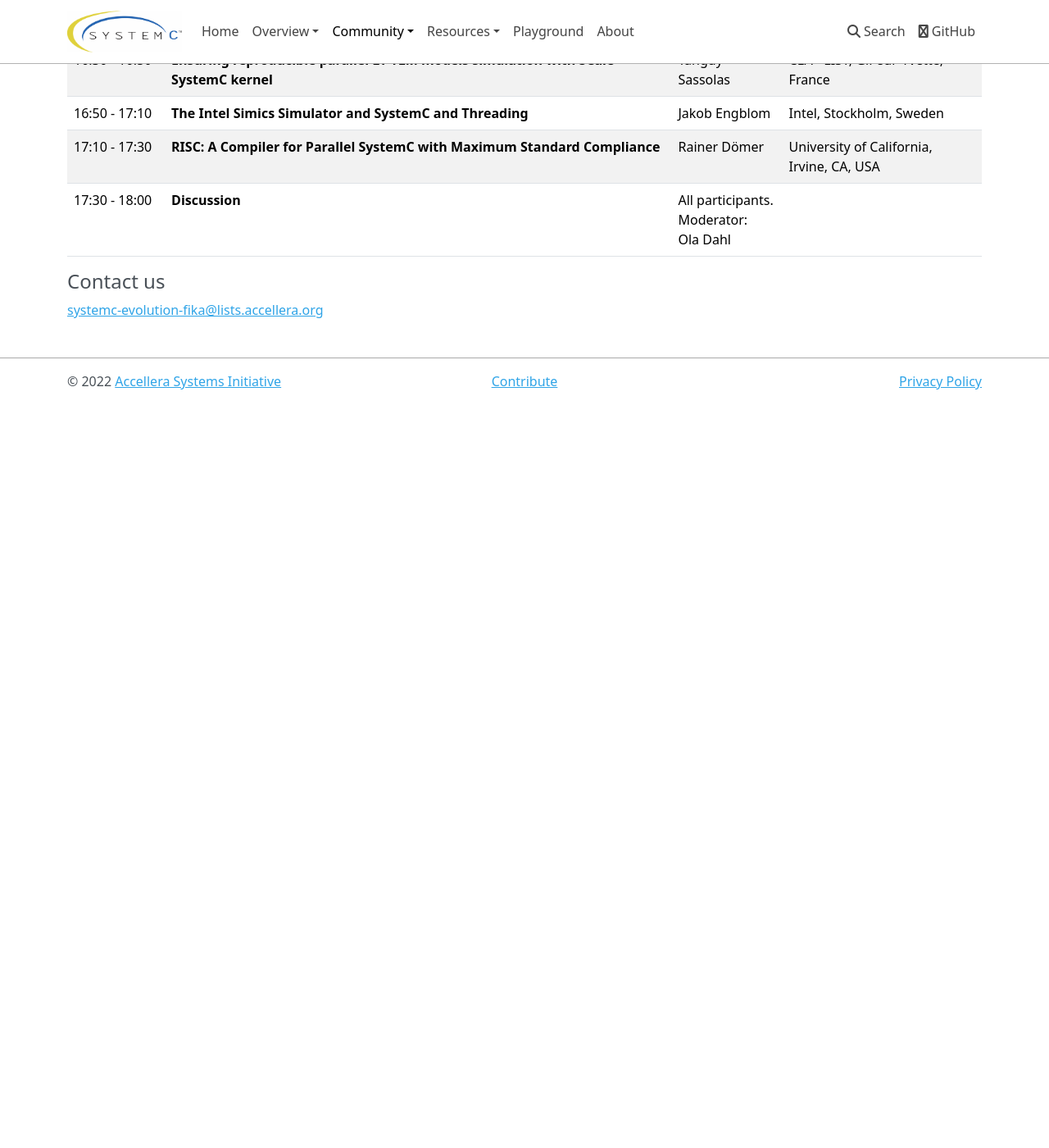
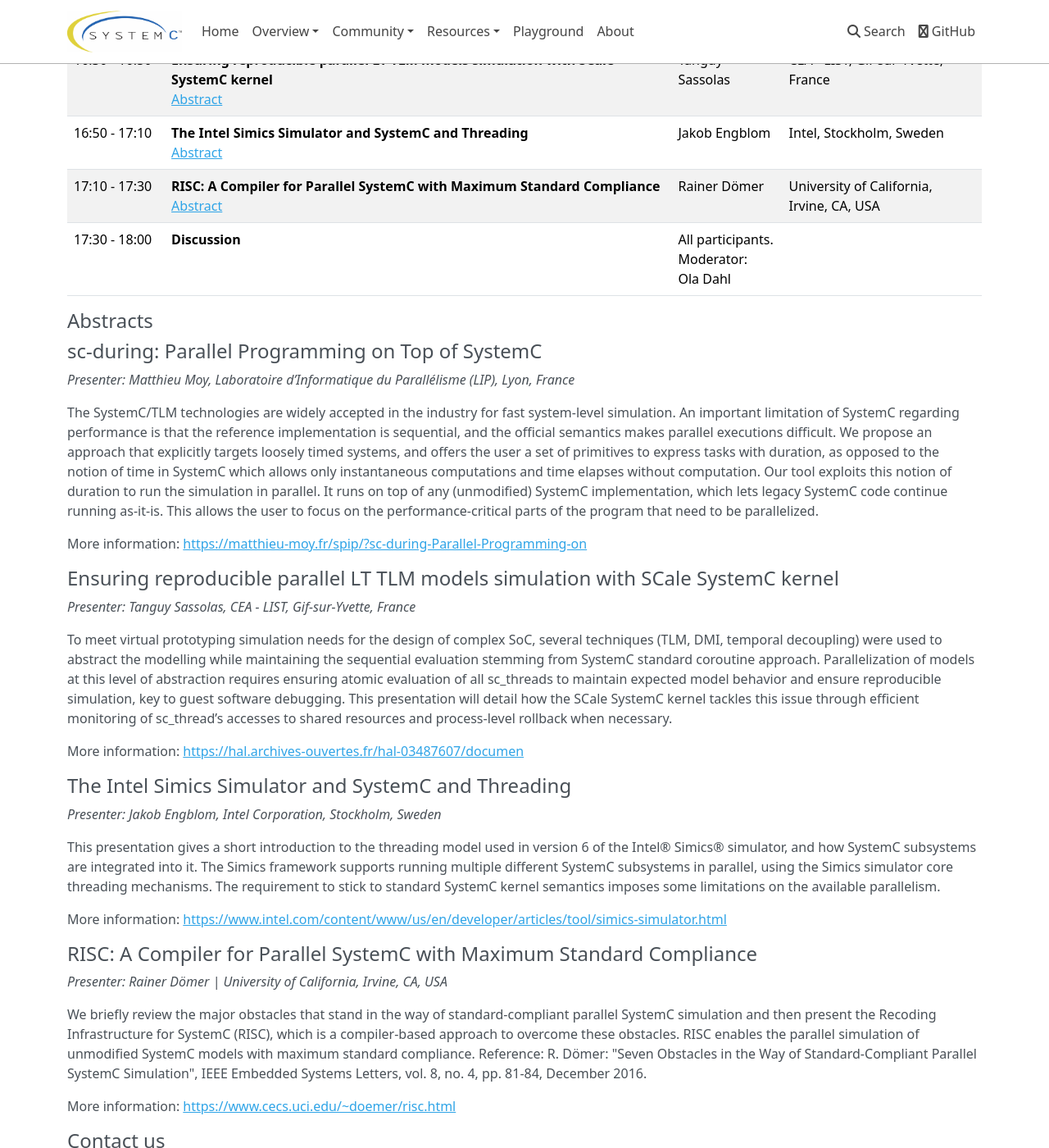
Before and after one commit to accellera-official/systemc.org, an MkDocs documentation site: the page built from docs/events/scef202204.md, in a window 1280 px wide and 1400 px high, scrolled down 913 px. Shown: the whole window at 82% size. Built offline with MkDocs 1.6.1, drawn with Linux system fonts in a browser that asks for light colours; nearby versions of some CDN libraries; before the commit the page ends 1400 px from its top, so only the background shows below that.

Commit message:
added abstracts for Fika

```diff
--- a/docs/events/scef202204.md
+++ b/docs/events/scef202204.md
@@ -34,11 +34,51 @@
 | Time (CEST)&nbsp;&nbsp;&nbsp;&nbsp; | Title | Presenter(s) | Affiliation(s) |
 | ------------- | ---------------- | ---------------- | ---------------- |
 | 16:00 - 16:10 | **Introduction** | Ola Dahl | Ericsson, Stockholm, Sweden |
-| 16:10 - 16:30 | **sc-during: Parallel Programming on Top of SystemC** | Matthieu Moy | Laboratoire d’Informatique<br>du Parallélisme (LIP),<br> Lyon, France |
-| 16:30 - 16:50 | **Ensuring reproducible parallel LT TLM models simulation with SCale SystemC kernel** | Tanguy Sassolas  | CEA - LIST, Gif-sur-Yvette, France |
-| 16:50 - 17:10 | **The Intel Simics Simulator and SystemC and Threading** | Jakob Engblom | Intel, Stockholm, Sweden  |
-| 17:10 - 17:30 | **RISC: A Compiler for Parallel SystemC with Maximum Standard Compliance** | Rainer Dömer | University of California,<br> Irvine, CA, USA |
+| 16:10 - 16:30 | **sc-during: Parallel Programming on Top of SystemC**<br>[Abstract](#sc-during-parallel-programming-on-top-of-systemc) | Matthieu Moy | Laboratoire d’Informatique<br>du Parallélisme (LIP),<br> Lyon, France |
+| 16:30 - 16:50 | **Ensuring reproducible parallel LT TLM models simulation with SCale SystemC kernel**<br>[Abstract](#ensuring-reproducible-parallel-lt-tlm-models-simulation-with-scale-systemc-kernel) | Tanguy Sassolas  | CEA - LIST, Gif-sur-Yvette, France |
+| 16:50 - 17:10 | **The Intel Simics Simulator and SystemC and Threading**<br>[Abstract](#the-intel-simics-simulator-and-systemc-and-threading) | Jakob Engblom | Intel, Stockholm, Sweden  |
+| 17:10 - 17:30 | **RISC: A Compiler for Parallel SystemC with Maximum Standard Compliance**<br>[Abstract](#risc-a-compiler-for-parallel-systemc-with-maximum-standard-compliance) | Rainer Dömer | University of California,<br> Irvine, CA, USA |
 | 17:30 - 18:00 | **Discussion** | All participants.<br>Moderator:<br>Ola Dahl  |
+
+## Abstracts
+
+## sc-during: Parallel Programming on Top of SystemC
+
+*Presenter: Matthieu Moy, Laboratoire d’Informatique du Parallélisme (LIP), Lyon, France*
+
+The SystemC/TLM technologies are widely accepted in the industry for fast system-level simulation. An important limitation of SystemC regarding performance is that the reference implementation is sequential, and the official semantics makes parallel executions difficult.
+We propose an approach that explicitly targets loosely timed systems, and offers the user a set of primitives to express tasks with duration, as opposed to the notion of time in SystemC which allows only instantaneous computations and time elapses without computation.
+Our tool exploits this notion of duration to run the simulation in parallel. It runs on top of any (unmodified) SystemC implementation, which lets legacy SystemC code continue running as-it-is. This allows the user to focus on the performance-critical parts of the program that need to be parallelized.
+
+More information: [https://matthieu-moy.fr/spip/?sc-during-Parallel-Programming-on](https://matthieu-moy.fr/spip/?sc-during-Parallel-Programming-on)
+
+
+## Ensuring reproducible parallel LT TLM models simulation with SCale SystemC kernel
+
+*Presenter: Tanguy Sassolas, CEA - LIST, Gif-sur-Yvette, France*
+
+To meet virtual prototyping simulation needs for the design of complex SoC, several techniques (TLM, DMI, temporal decoupling) were used to abstract the modelling while maintaining the sequential evaluation stemming from SystemC standard coroutine approach. Parallelization of models at this level of abstraction requires ensuring atomic evaluation of all sc_threads to maintain expected model behavior and ensure reproducible simulation, key to guest software debugging. This presentation will detail how the SCale SystemC kernel tackles this issue through efficient monitoring of sc_thread’s accesses to shared resources and process-level rollback when necessary.
+
+More information: [https://hal.archives-ouvertes.fr/hal-03487607/documen](https://hal.archives-ouvertes.fr/hal-03487607/document)
+
+## The Intel Simics Simulator and SystemC and Threading
+
+*Presenter: Jakob Engblom, Intel Corporation, Stockholm, Sweden*
+
+This presentation gives a short introduction to the threading model used in version 6 of the Intel® Simics® simulator, and how SystemC subsystems are integrated into it. The Simics framework supports running multiple different SystemC subsystems in parallel, using the Simics simulator core threading mechanisms. The requirement to stick to standard SystemC kernel semantics imposes some limitations on the available parallelism.
+
+More information: [https://www.intel.com/content/www/us/en/developer/articles/tool/simics-simulator.html](https://www.intel.com/content/www/us/en/developer/articles/tool/simics-simulator.html)
+
+
+## RISC: A Compiler for Parallel SystemC with Maximum Standard Compliance
+
+*Presenter: Rainer Dömer | University of California, Irvine, CA, USA*
+
+We briefly review the major obstacles that stand in the way of standard-compliant parallel SystemC simulation and then present the Recoding Infrastructure for SystemC (RISC), which is a compiler-based approach to overcome these obstacles. RISC enables the parallel simulation of unmodified SystemC models with maximum standard compliance.
+Reference: R. Dömer: "Seven Obstacles in the Way of Standard-Compliant Parallel SystemC Simulation", IEEE Embedded Systems Letters, vol. 8, no. 4, pp. 81-84, December 2016.
+
+More information: [https://www.cecs.uci.edu/~doemer/risc.html](https://www.cecs.uci.edu/~doemer/risc.html)
+
 
 ## Contact us
 
```
